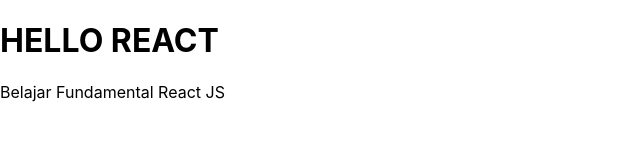
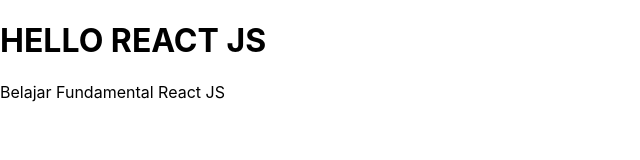
Before and after one commit to Sigit-Wasis/React-js, a React (Create React App) app in the folder NC/hello-react/: page / in a window 1280 px wide. Shown: the top 160 px of the page, without its empty margins (0-640 px from the left). Built offline with nearby package versions, Linux system fonts and the light colour scheme.

Commit message:
hello react js

```diff
--- a/NC/hello-react/src/App.js
+++ b/NC/hello-react/src/App.js
@@ -24,7 +24,7 @@
 
   return (
     <div>
-      <h1>HELLO REACT</h1>
+      <h1>HELLO REACT JS</h1>
       <p>Belajar Fundamental React JS</p>
     </div>
   );
```
